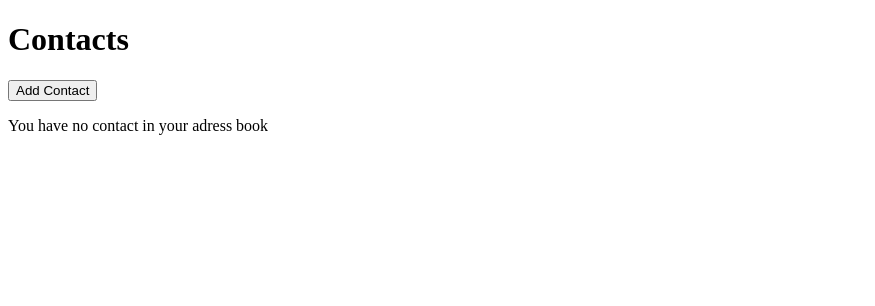
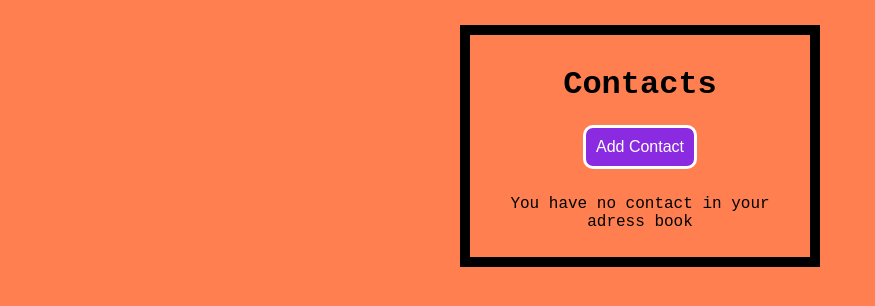
Before and after one commit to sergekamya/adress_book_challenge, a website: page src/index.html in a window 1280 px wide. Shown: the whole page, without its empty margins (0-875 px from the left). Drawn offline with Linux system fonts and the light colour scheme.

Commit message:
added styling

```diff
--- a/package.json
+++ b/package.json
@@ -8,10 +8,13 @@
     "cypress": "^8.2.0"
   },
   "dependencies": {
+    "browser-sync": "^2.27.5",
     "superstatic": "^7.1.0"
   },
   "scripts": {
     "start": "superstatic src --port 3001",
+    "start:hot": "node server.js",
     "cy:open": "yarn start & cypress open"
+
   }
 }
--- /dev/null
+++ b/src/assets/css/style.css
@@ -0,0 +1,25 @@
+
+body {
+    font-family: 'Courier New', Courier, monospace;
+    background-color: coral;
+    margin: auto;
+    margin-top: 25px;
+    width: 25%;
+    border: 10px solid black;
+    padding: 10px;
+    text-align: center;
+}
+
+button {
+    margin-bottom: 10px;
+    background-color: blueviolet;
+    border: solid;
+    color: white;
+    padding: 10px 10px;
+    text-align: center;
+    text-decoration: none;
+    display: inline-block;
+    font-size: 16px;
+    border-radius: 10px;
+
+}
--- a/src/index.html
+++ b/src/index.html
@@ -5,6 +5,7 @@
     <meta http-equiv="X-UA-Compatible" content="IE=edge">
     <meta name="viewport" content="width=device-width, initial-scale=1.0">
     <title>Adress book</title>
+   <link rel="stylesheet" href="./assets/css/style.css">
 </head>
 <body>
     <h1>Contacts</h1>
```
Also changed, not shown: server.js (added, +12 -0 lines), src/assets/js/app.js (line endings or trailing spaces), 4 other files.
